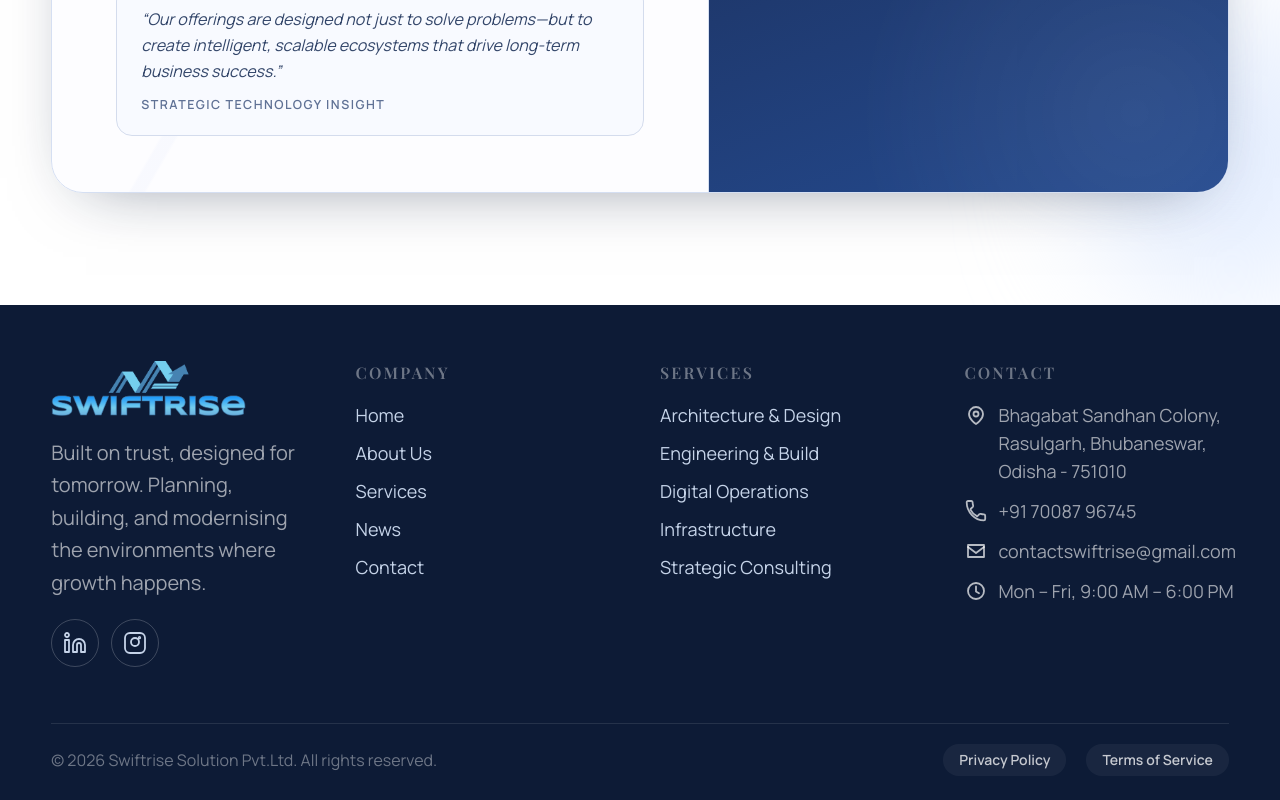
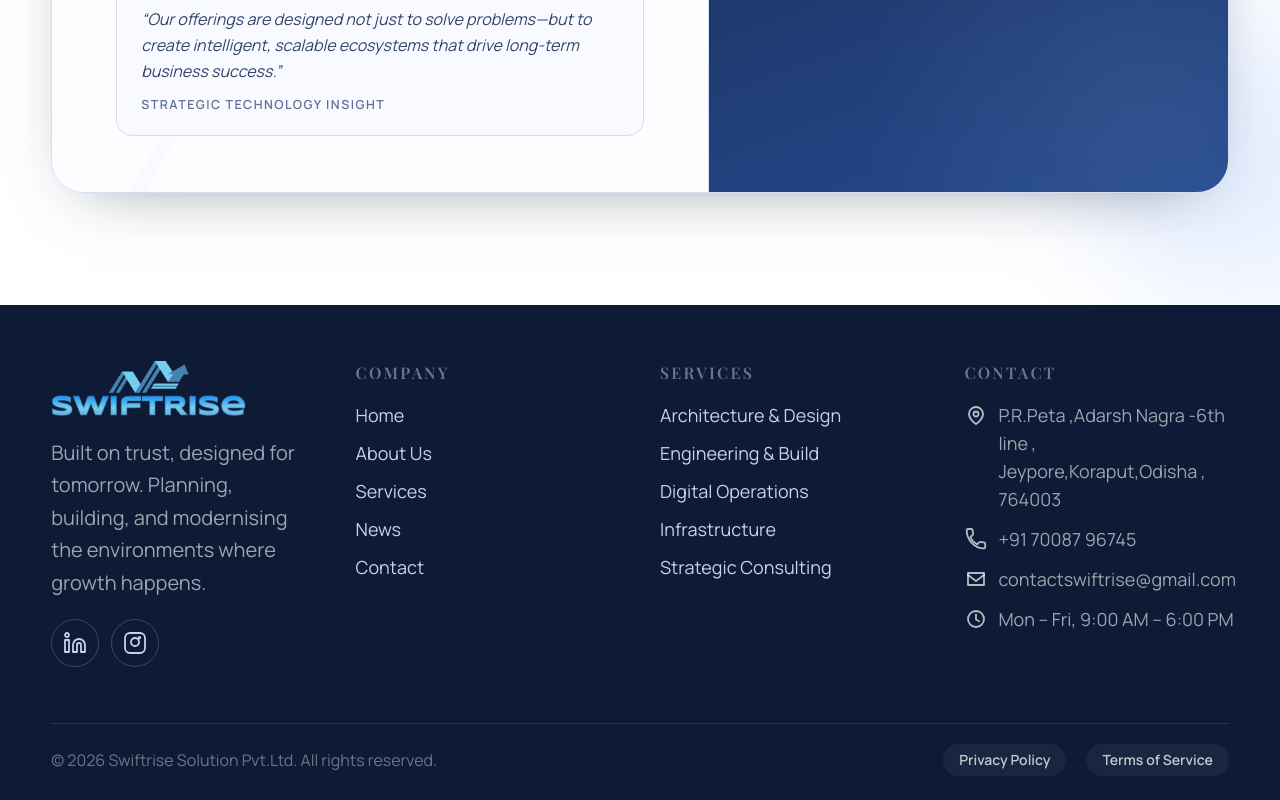
Before and after one commit to aryankumarsingh99/Swiftrise, a Next.js app: page / in a window 1280 px wide. Shown: the part 7253-8053 px from the top of the page. Built offline with nearby package versions, Linux system fonts and the light colour scheme; no server answers; a web font is replaced by a local one.

Commit message:
feat(Footer): update address for accuracy and relevance

```diff
--- a/components/Footer.tsx
+++ b/components/Footer.tsx
@@ -136,7 +136,7 @@ export default function Footer() {
                   <path d="M12 21s7-4.35 7-10a7 7 0 10-14 0c0 5.65 7 10 7 10z" stroke="currentColor" strokeWidth="1.8" strokeLinecap="round" strokeLinejoin="round" />
                   <circle cx="12" cy="11" r="2.5" stroke="currentColor" strokeWidth="1.8" />
                 </svg>
-                <span>Bhagabat Sandhan Colony, Rasulgarh, Bhubaneswar, Odisha - 751010</span>
+                <span>P.R.Peta ,Adarsh Nagra -6th line  , Jeypore,Koraput,Odisha , 764003</span>
               </p>
               <p className="flex items-center gap-2.5">
                 <svg viewBox="0 0 24 24" fill="none" className="size-6 shrink-0 text-white/70" aria-hidden="true">
```
